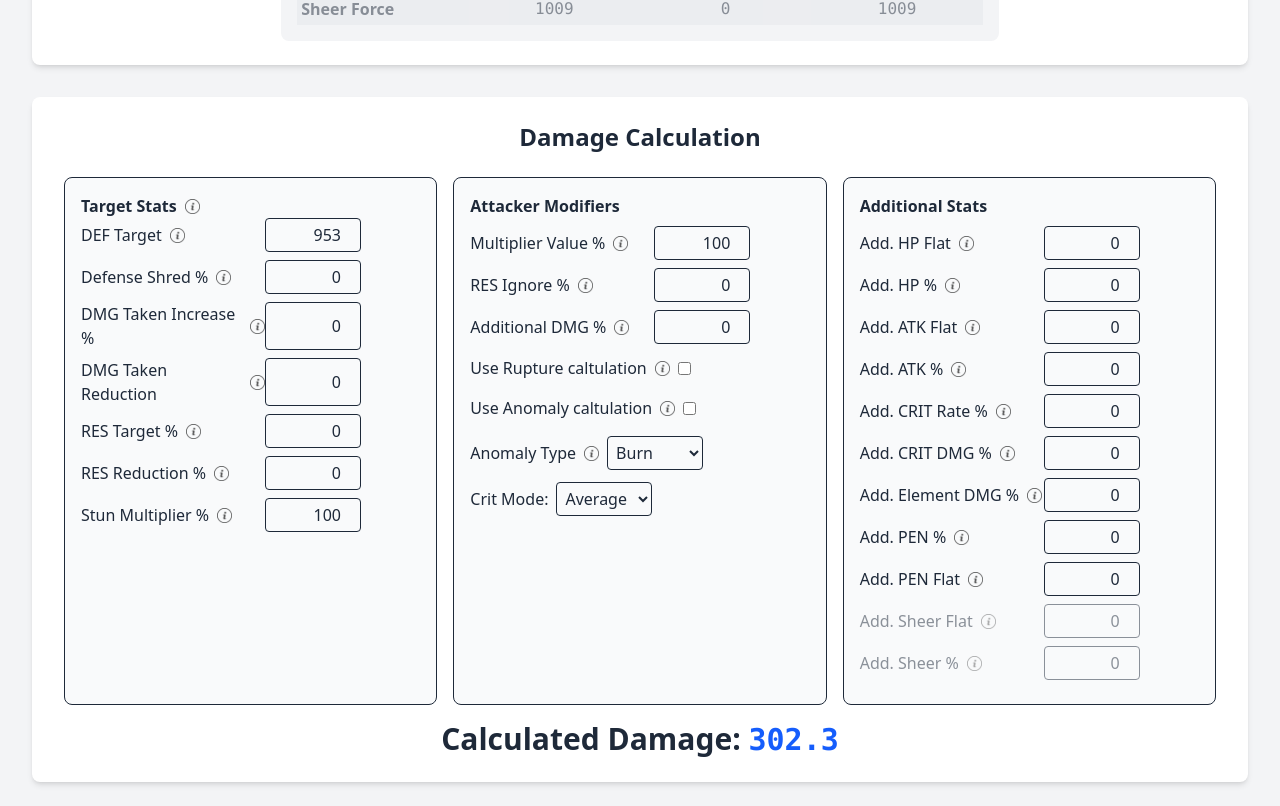
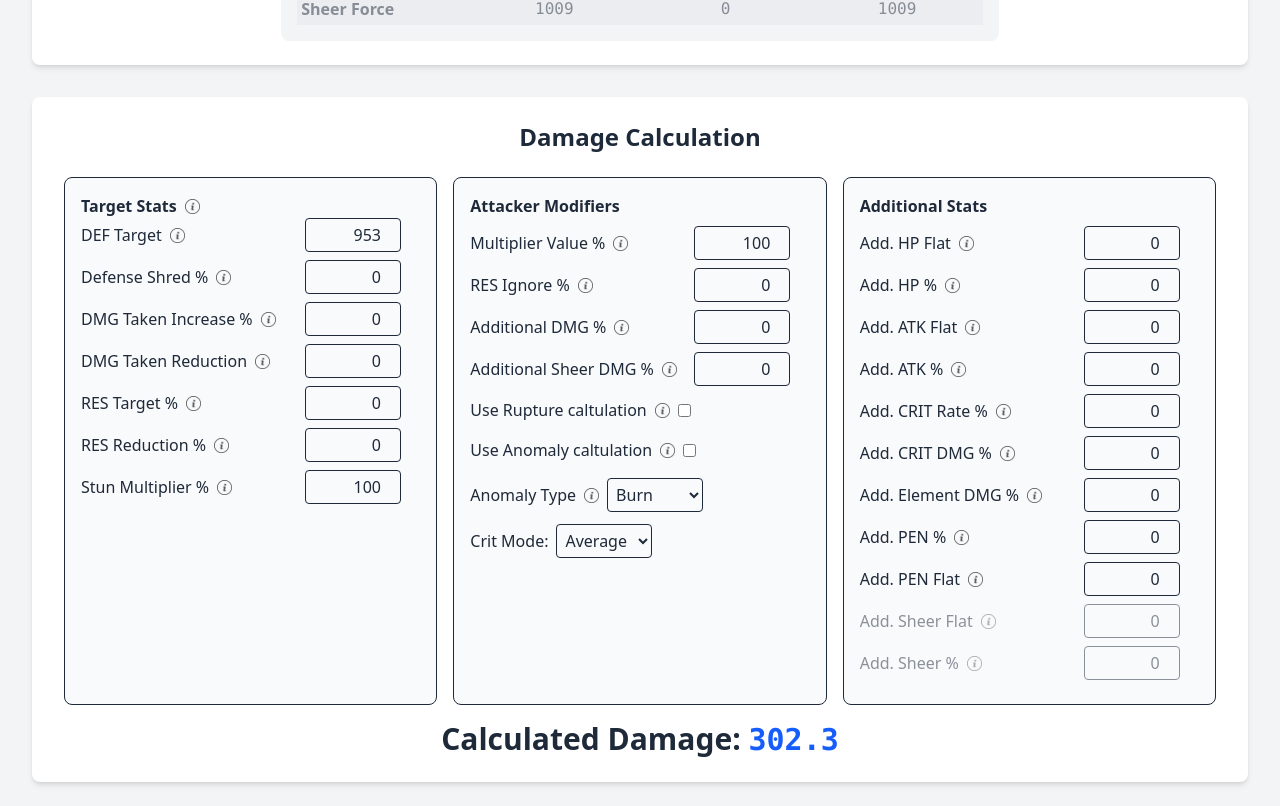
Before and after one commit to gigachadthegreat/zzzstatcalculator, a React (Vite) app: page / in a window 1280 px wide. Shown: the part 1447-2253 px from the top of the page. Built offline with nearby package versions, Linux system fonts and the light colour scheme.

Commit message:
feat: adds additional sheer dmg % as separate multiplier

```diff
--- a/src/App.tsx
+++ b/src/App.tsx
@@ -26,6 +26,8 @@ function App() {
             if (settings.resIgnore != null) setResIgnore(settings.resIgnore);
             if (settings.additionalDmgBonusMultiplierAttacker != null)
                 setAdditionalDmgBonusMultiplierAttacker(settings.additionalDmgBonusMultiplierAttacker);
+            if (settings.additionalSheerDmgBonusMultiplierAttacker != null)
+                setAdditionalSheerDmgBonusMultiplierAttacker(settings.additionalSheerDmgBonusMultiplierAttacker);
             if (settings.critMode) setCritMode(settings.critMode as "avg" | "crit" | "noCrit");
             if (settings.multiplierValue != null) setMultiplierValue(settings.multiplierValue);
             if (settings.isRupture != null) setIsRupture(settings.isRupture);
@@ -99,6 +101,7 @@ function App() {
     const [stunMultiplier, setStunMultiplier] = useState(100);
     const [resIgnore, setResIgnore] = useState(0);
     const [additionalDmgBonusMultiplierAttacker, setAdditionalDmgBonusMultiplierAttacker] = useState(0);
+    const [additionalSheerDmgBonusMultiplierAttacker, setAdditionalSheerDmgBonusMultiplierAttacker] = useState(0);
     const [critMode, setCritMode] = useState<"avg" | "crit" | "noCrit">("avg");
     const [multiplierValue, setMultiplierValue] = useState<number>(100);
     const [isRupture, setIsRupture] = useState<boolean>(getCharacterFromName(characterName, Characters).speciality == "RUPTURE");
@@ -267,6 +270,7 @@ function App() {
         setStunMultiplier(100);
         setResIgnore(0);
         setAdditionalDmgBonusMultiplierAttacker(0);
+        setAdditionalAttackFlat(0)
         setCritMode("avg");
         setMultiplierValue(100);
         setIsRupture(getCharacterFromName(newCharacterName, Characters).speciality == "RUPTURE");
@@ -334,6 +338,7 @@ function App() {
                                         stunMultiplier,
                                         resIgnore,
                                         additionalDmgBonusMultiplierAttacker,
+                                        additionalSheerDmgBonusMultiplierAttacker,
                                         critMode,
                                         multiplierValue,
                                         isRupture,
@@ -411,6 +416,8 @@ function App() {
                             setResIgnore={(value) => setResIgnore(value)}
                             additionalDmgBonusMultiplierAttacker={additionalDmgBonusMultiplierAttacker}
                             setAdditionalDmgBonusMultiplierAttacker={(value) => setAdditionalDmgBonusMultiplierAttacker(value)}
+                            additionalSheerDmgBonusMultiplierAttacker= {additionalSheerDmgBonusMultiplierAttacker}
+                            setAdditionalSheerDmgBonusMultiplierAttacker= {setAdditionalSheerDmgBonusMultiplierAttacker}
                             critMode={critMode}
                             setCritMode={(value) => setCritMode(value)}
                             multiplierValue={multiplierValue}
--- a/src/components/DamageCalculator.tsx
+++ b/src/components/DamageCalculator.tsx
@@ -34,6 +34,9 @@ function DamageCalculator({
 
     additionalDmgBonusMultiplierAttacker,
     setAdditionalDmgBonusMultiplierAttacker,
+
+    additionalSheerDmgBonusMultiplierAttacker,
+    setAdditionalSheerDmgBonusMultiplierAttacker,
 
     critMode,
     setCritMode,
@@ -82,10 +85,9 @@ function DamageCalculator({
 
     additionalSheerPercent,
     setAdditionalSheerPercent,
-
-    // characterLevel,
-    // setCharacterLevel,
-}: {
+}: // characterLevel,
+// setCharacterLevel,
+{
     calculatedStats: Stats | null;
     characterName: string;
 
@@ -115,6 +117,9 @@ function DamageCalculator({
 
     additionalDmgBonusMultiplierAttacker: number;
     setAdditionalDmgBonusMultiplierAttacker: (value: number) => void;
+
+    additionalSheerDmgBonusMultiplierAttacker: number;
+    setAdditionalSheerDmgBonusMultiplierAttacker: (value: number) => void;
 
     critMode: "avg" | "crit" | "noCrit";
     setCritMode: (value: "avg" | "crit" | "noCrit") => void;
@@ -190,7 +195,20 @@ function DamageCalculator({
             calculateDefenseMultiplier() *
             calculateResMultiplier() *
             calculatedmgTakenMultiplierTarget() *
-            (stunMultiplier/100)
+            (stunMultiplier / 100)
+        );
+    };
+
+    const calculateSheerDamageDealt = () => {
+        if (!modifiedStats) return 0;
+        return (
+            calculateBaseDamage() *
+            dmgBonusMultiplierAttacker() *
+            critMultiplierAttacker() *
+            calculateResMultiplier() *
+            calculatedmgTakenMultiplierTarget() *
+            (stunMultiplier / 100) *
+            (additionalSheerDmgBonusMultiplierAttacker / 100 + 1)
         );
     };
 
@@ -204,7 +222,7 @@ function DamageCalculator({
             calculateDefenseMultiplier() *
             calculateResMultiplier() *
             calculatedmgTakenMultiplierTarget() *
-            (stunMultiplier/100)
+            (stunMultiplier / 100)
         );
     };
 
@@ -250,10 +268,6 @@ function DamageCalculator({
     };
 
     const calculateDefenseMultiplier = () => {
-        if (isRupture) {
-            return 1;
-        }
-
         const levelFactor = levelFactorAttacker[60 - 1];
         const finalDef = Math.max(
             defTarget * (1 - defenseShred / 100) * (1 - (modifiedStats!.PEN_PERCENT ?? 0) / 100) - (modifiedStats!.PEN_FLAT ?? 0),
@@ -273,10 +287,13 @@ function DamageCalculator({
     let calculatedDamage = 0;
     if (isAnomaly) {
         calculatedDamage = modifiedStats ? calculateAnomalyDamageDealt() : 0;
+    } else if (isRupture) {
+        {
+            calculatedDamage = modifiedStats ? calculateSheerDamageDealt() : 0;
+        }
     } else {
         calculatedDamage = modifiedStats ? calculateDamageDealt() : 0;
     }
-    console.log(calculatedDamage)
 
     return (
         <div className="">
@@ -388,6 +405,14 @@ function DamageCalculator({
                             inputValue={additionalDmgBonusMultiplierAttacker}
                         />
                     </div>
+                    <div className="flex items-center gap-2 mb-2">
+                        <LabelWithTextInput
+                            labelText="Additional Sheer DMG %"
+                            infoText="Additional sheer damage bonus from other sources. This is different from Additional DMG % is is multiplicative with the damage formula. Sources include anything that says 'Sheer DMG' such as Yixuans W-Engine"
+                            onInputChange={(value) => setAdditionalSheerDmgBonusMultiplierAttacker(Number(value))}
+                            inputValue={additionalSheerDmgBonusMultiplierAttacker}
+                        />
+                    </div>
                     <div className="flex items-center gap-2 mb-2 py-1">
                         <LabelWithInfo
                             labelText={"Use Rupture caltulation"}
@@ -410,7 +435,9 @@ function DamageCalculator({
                             className="p-1 border rounded w-24"
                         >
                             {Object.keys(AnomalyMultipliers).map((key) => (
-                                <option value={key} key={key}>{key}</option>
+                                <option value={key} key={key}>
+                                    {key}
+                                </option>
                             ))}
                         </select>{" "}
                     </div>
--- a/src/components/LabelWithTextInput.tsx
+++ b/src/components/LabelWithTextInput.tsx
@@ -14,7 +14,7 @@ function LabelWithTextInput({
     placeholder?: string;
 }) {
     return (
-        <div className="w-70 flex justify-between">
+        <div className="w-80 flex justify-between">
             <LabelWithInfo labelText={labelText} infoText={infoText} />
 
             <input
--- a/src/lib/Utility.ts
+++ b/src/lib/Utility.ts
@@ -45,6 +45,7 @@ export const getParameterizedStatsAsUrl = (
     stunMultiplier: number,
     resIgnore: number,
     additionalDmgBonusMultiplierAttacker: number,
+    additionalSheerDmgBonusMultiplierAttacker: number,
     critMode: string,
     multiplierValue: number,
     isRupture: boolean,
@@ -61,7 +62,7 @@ export const getParameterizedStatsAsUrl = (
     additionalCritDamage: number,
     additionalElementPercent: number,
     additionalSheerFlat: number,
-    additionalSheerPercent: number,
+    additionalSheerPercent: number
     // characterLevel: number
 ) => {
     const params = new URLSearchParams();
@@ -78,6 +79,7 @@ export const getParameterizedStatsAsUrl = (
     params.set("stunMultiplier", stunMultiplier.toString());
     params.set("resIgnore", resIgnore.toString());
     params.set("additionalDmgBonusMultiplierAttacker", additionalDmgBonusMultiplierAttacker.toString());
+    params.set("additionalSheerDmgBonusMultiplierAttacker", additionalSheerDmgBonusMultiplierAttacker.toString());
     params.set("critMode", critMode);
     params.set("multiplierValue", multiplierValue.toString());
     params.set("isRupture", isRupture.toString());
@@ -137,6 +139,7 @@ export const getsettingsFromUrl = () => {
     settings.stunMultiplier = parseParam("stunMultiplier", "number");
     settings.resIgnore = parseParam("resIgnore", "number");
     settings.additionalDmgBonusMultiplierAttacker = parseParam("additionalDmgBonusMultiplierAttacker", "number");
+    settings.additionalSheerDmgBonusMultiplierAttacker = parseParam("additionalSheerDmgBonusMultiplierAttacker", "number");
     settings.critMode = parseParam("critMode", "string");
     settings.multiplierValue = parseParam("multiplierValue", "number");
     settings.isRupture = parseParam("isRupture", "boolean");
```
